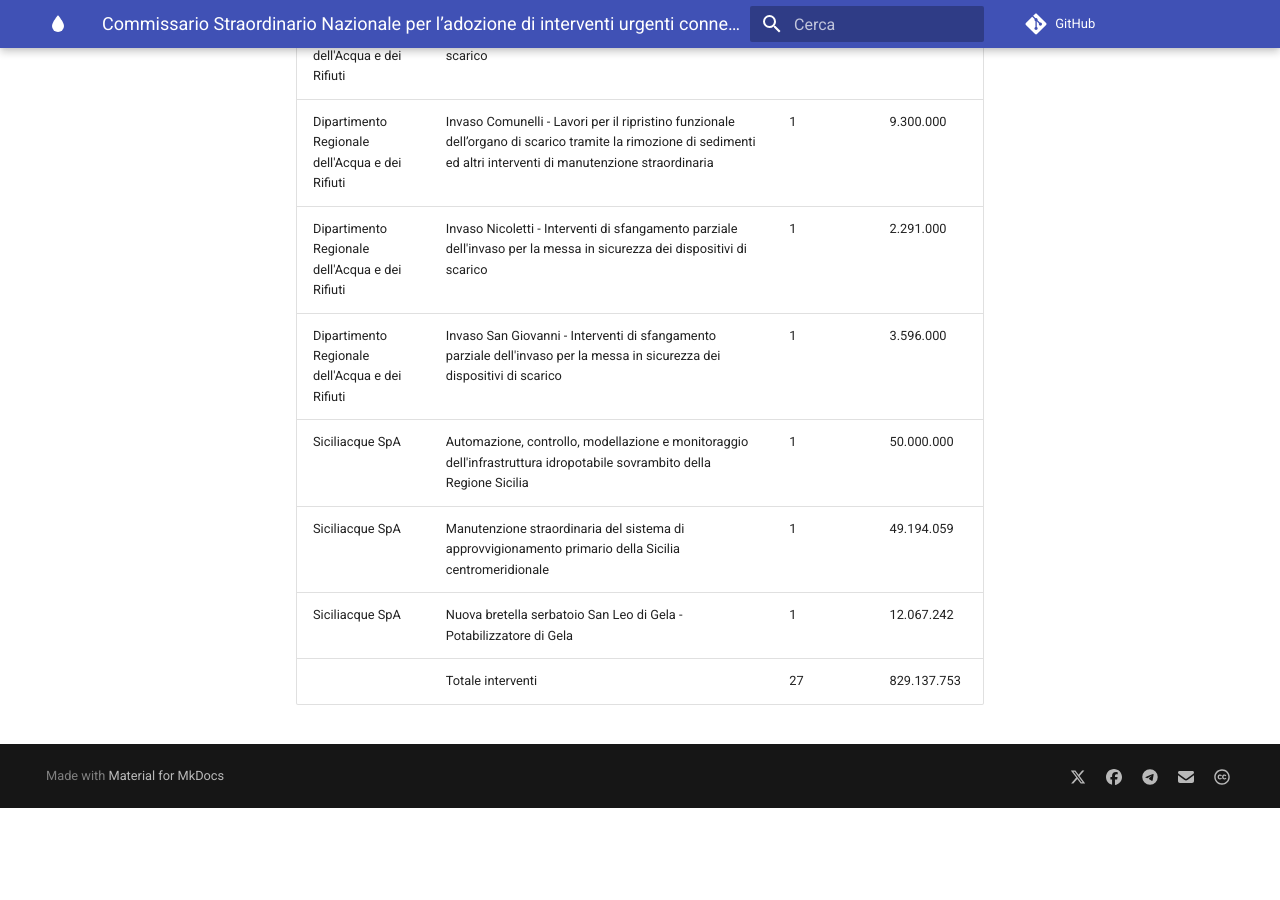
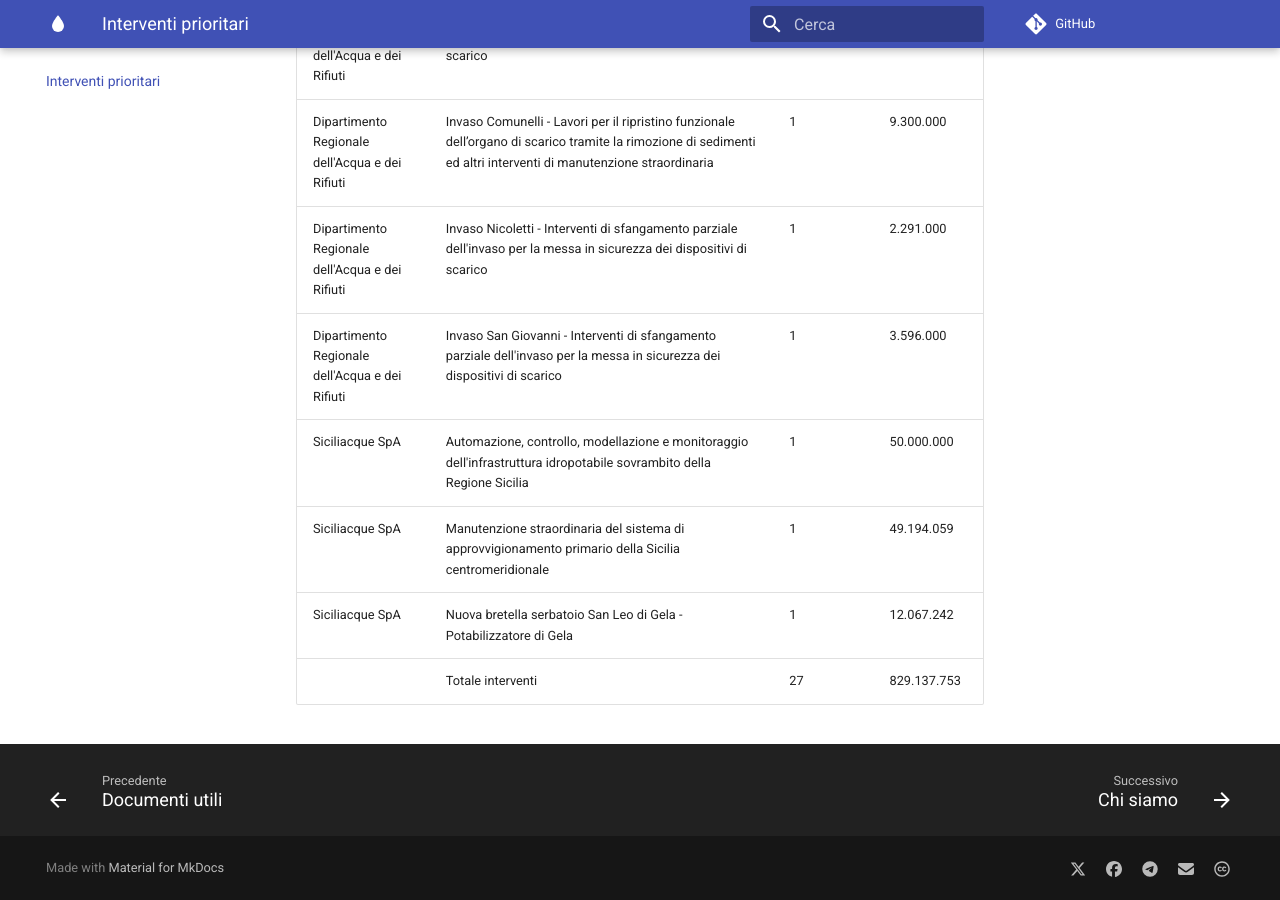
Before and after one commit to opendatasicilia/emergenza-idrica-sicilia, an MkDocs documentation site: the page built from docs/documenti-utili/interventi-2-relazione-cabinaregia-nazionale.md, in a window 1280 px wide and 900 px high, scrolled down 2468 px. Built offline with MkDocs 1.6.1 and Material for MkDocs 9.7.7, drawn with Linux system fonts in a browser that asks for light colours; comment, search, counter and statistics services are not loaded; before the commit the page ends 3276 px from its top, so only the background shows below that.

Commit message:
Update mkdocs.yml

```diff
--- a/mkdocs.yml
+++ b/mkdocs.yml
@@ -35,6 +35,7 @@ nav:
      - Dighe e prostetto dei volumi invasati: mappe/volumi/index.md
   - Buone pratiche: buone-pratiche/index.md
   - Documenti utili: documenti-utili/index.md
+  - Interventi prioritari: documenti-utili/interventi-2-relazione-cabinaregia-nazionale.md
   - Chi siamo: ods/index.md
 
 
```
